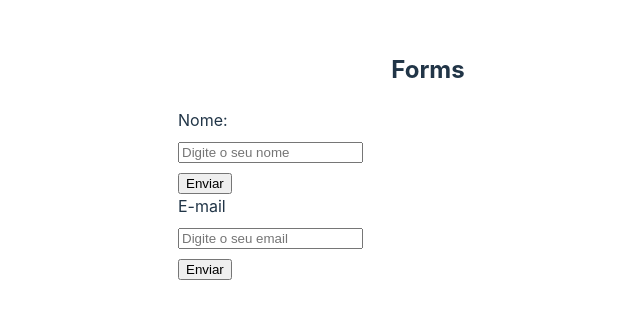
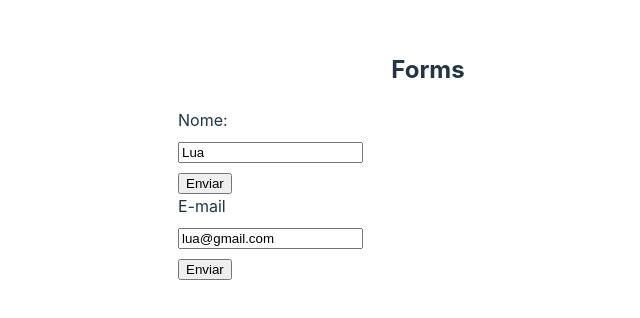
Before and after one commit to LuanneZati/REACT, a React (Vite) app in the folder 6_Form/: page / in a window 1280 px wide. Shown: the part 244-562 px from the top of the page, without its empty margins (212-852 px from the left). Built offline with nearby package versions, Linux system fonts and the light colour scheme.

Commit message:
initializaded value

```diff
--- a/6_Form/src/App.jsx
+++ b/6_Form/src/App.jsx
@@ -7,7 +7,8 @@
     <>
       <div>
         <h2>Forms</h2>
-        <MyForm />
+        <MyForm user={{name: "Lua", email: "lua@gmail.com"}} />
+
       </div>
     </>
   )
--- a/6_Form/src/Components/MyForm.jsx
+++ b/6_Form/src/Components/MyForm.jsx
@@ -1,9 +1,10 @@
 import { useState } from 'react'
 import './MyForm.css'
-const MyForm = () => {
+const MyForm = ({user}) => {
+  {/**controlled inputs */}
   {/**Gerenciamento de dados */}
-  const [name, setName] = useState()
-  const [email, setEmail] = useState()
+  const [name, setName] = useState(user ? user.name : "")
+  const [email, setEmail] = useState(user ? user.email : "")
 
   const handleName = (e) => {
     setName(e.target.value)
@@ -30,6 +31,7 @@
                 name="name"
                 placeholder='Digite o seu nome'
                 onChange={handleName}
+                value= {name}
                 />
             </div>
             <input
@@ -44,6 +46,7 @@
                 name='email'
                 placeholder='Digite o seu email'
                 onChange={(e) => setEmail(e.target.value)}
+                value = {email}
                 />
             </label>
             <input
```
